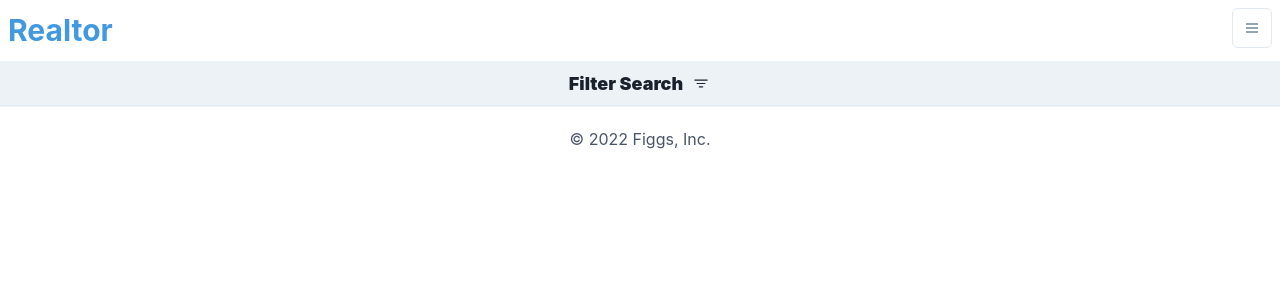
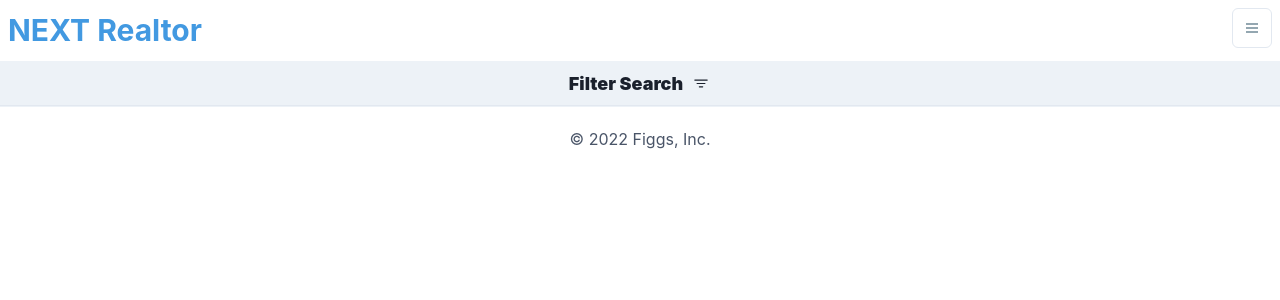
Before and after one commit to hzhang20902/realestateNextjs, a Next.js app: page /search in a window 1280 px wide. Shown: the top 300 px of the page. Built offline with nearby package versions, Linux system fonts and the light colour scheme.

Commit message:
changed title

```diff
--- a/components/Layout.jsx
+++ b/components/Layout.jsx
@@ -6,7 +6,7 @@ import Footer from "./Footer"
 const Layout = ({ children }) => (
     <>
         <Head>
-            <title>Figgs Real Estate</title>
+            <title>NEXT Real Estate</title>
         </Head>
         <Box maxWidth='1280px' m='auto'>
             <header>
--- a/components/Navbar.jsx
+++ b/components/Navbar.jsx
@@ -7,7 +7,7 @@ import { FiKey } from 'react-icons/fi';
 const Navbar = () => (
   <Flex p='2' borderBottom='1px' borderColor='gray.100'>
     <Box fontSize='3xl' color='blue.400' fontWeight='bold'>
-      <Link href='/' paddingLeft='2'>Realtor</Link>
+      <Link href='/' paddingLeft='2'>NEXT Realtor</Link>
     </Box>
     <Spacer />
     <Box>
```
